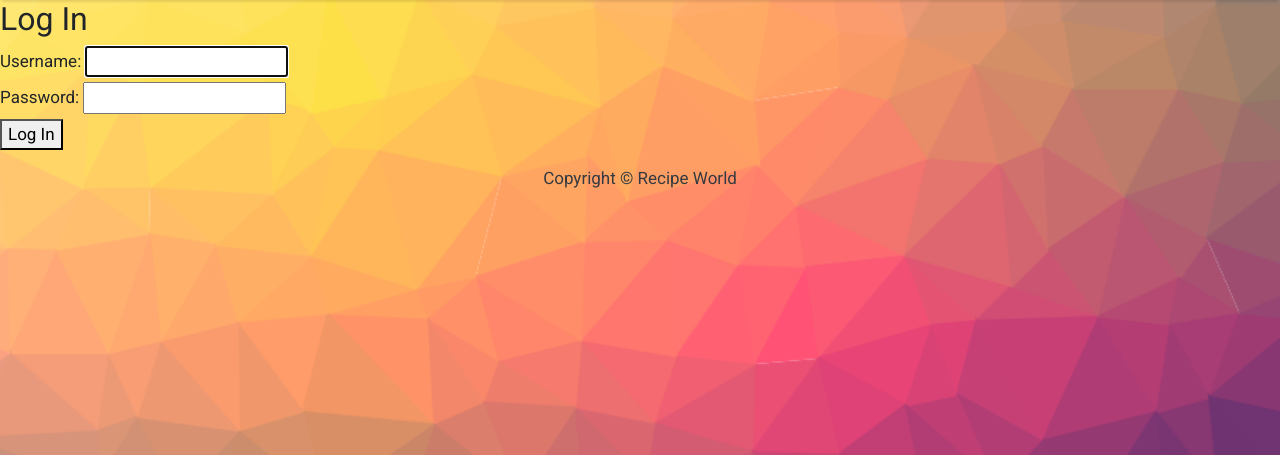
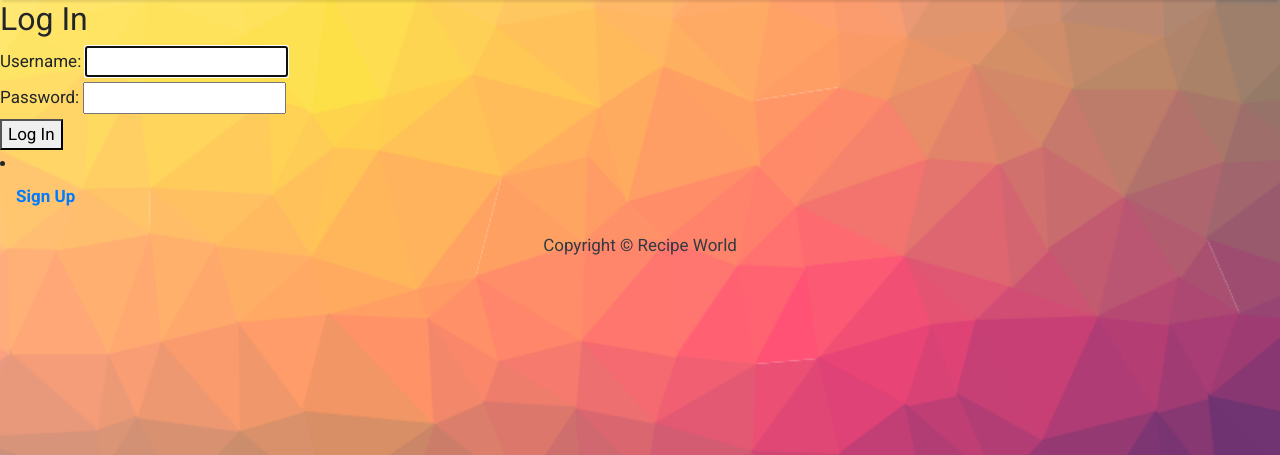
Before and after one commit to ossidion/recipe_world_1, a Django app: page /accounts/login/ in a window 1280 px wide. Shown: the part 58-513 px from the top of the page. Run offline with Django 5.2, Linux system fonts and the light colour scheme; some libraries are stand-ins or nearby versions.

Commit message:
Backend functionality for login, logout and signup complete. Next steps: 1) Enahance visualaspect of frontend for these functions; and 2) fully understand the workings for the backend.

```diff
--- a/recipe_world_project/accounts/urls.py
+++ b/recipe_world_project/accounts/urls.py
@@ -1,6 +1,8 @@
 from .views import SignUpView
 from django.urls import path
+from .views import LoginView
 
 urlpatterns = [
     path('signup/', SignUpView.as_view(),name = 'signup'),
+    path('login/', LoginView.as_view(),name = 'login'),
 ]
--- a/recipe_world_project/accounts/views.py
+++ b/recipe_world_project/accounts/views.py
@@ -1,11 +1,24 @@
 from django.contrib.auth.forms import UserCreationForm
 from django.urls import reverse_lazy
 from django.views.generic import CreateView
+from django.contrib.auth.views import LoginView
+from django.contrib import messages
 
 class SignUpView(CreateView):
     form_class = UserCreationForm
     success_url = reverse_lazy('login')
     template_name = 'registration/signup.html'
 
+class LoginView(LoginView):
+    redirect_authenticated_user = True
+
+    def get_success_url(self):
+        return reverse_lazy('home')
+
+    def form_invalid(self, form):
+        messages.error(self.request, 'Invalid username or password')
+        return self.render_to_response(self.get_context_data(form=form))
+
+
 
 # Create your views here.
--- a/recipe_world_project/recipe_app/templates/base.html
+++ b/recipe_world_project/recipe_app/templates/base.html
@@ -64,7 +64,7 @@
                         </form>
                         {% else %}
                         <li class="nav-item text-black">
-                            <a class="nav-link text-black font-weight-bold" href="{% url 'login' }">Login</a>
+                            <a class="nav-link text-black font-weight-bold" href="{% url 'login' %}">Login</a>
                         {% endif %}
                         </li>
                     </ul>
--- a/recipe_world_project/recipe_app/views.py
+++ b/recipe_world_project/recipe_app/views.py
@@ -12,4 +12,6 @@ class RecipeDetail(generic.DetailView):
     model = Recipe
     template_name = 'recipe_detail.html'
 
+
+
 # Create your views here.
--- a/recipe_world_project/templates/registration/login.html
+++ b/recipe_world_project/templates/registration/login.html
@@ -8,5 +8,7 @@
   {% csrf_token %}
   {{ form }}
   <button type="submit">Log In</button>
+  <li class="nav-item text-black">
+    <a class="nav-link text-black font-weight-bold" href="{% url 'signup' %}">Sign Up</a>
 </form>
 {% endblock %}
```
Also changed, not shown: recipe_world_project/db.sqlite3.
